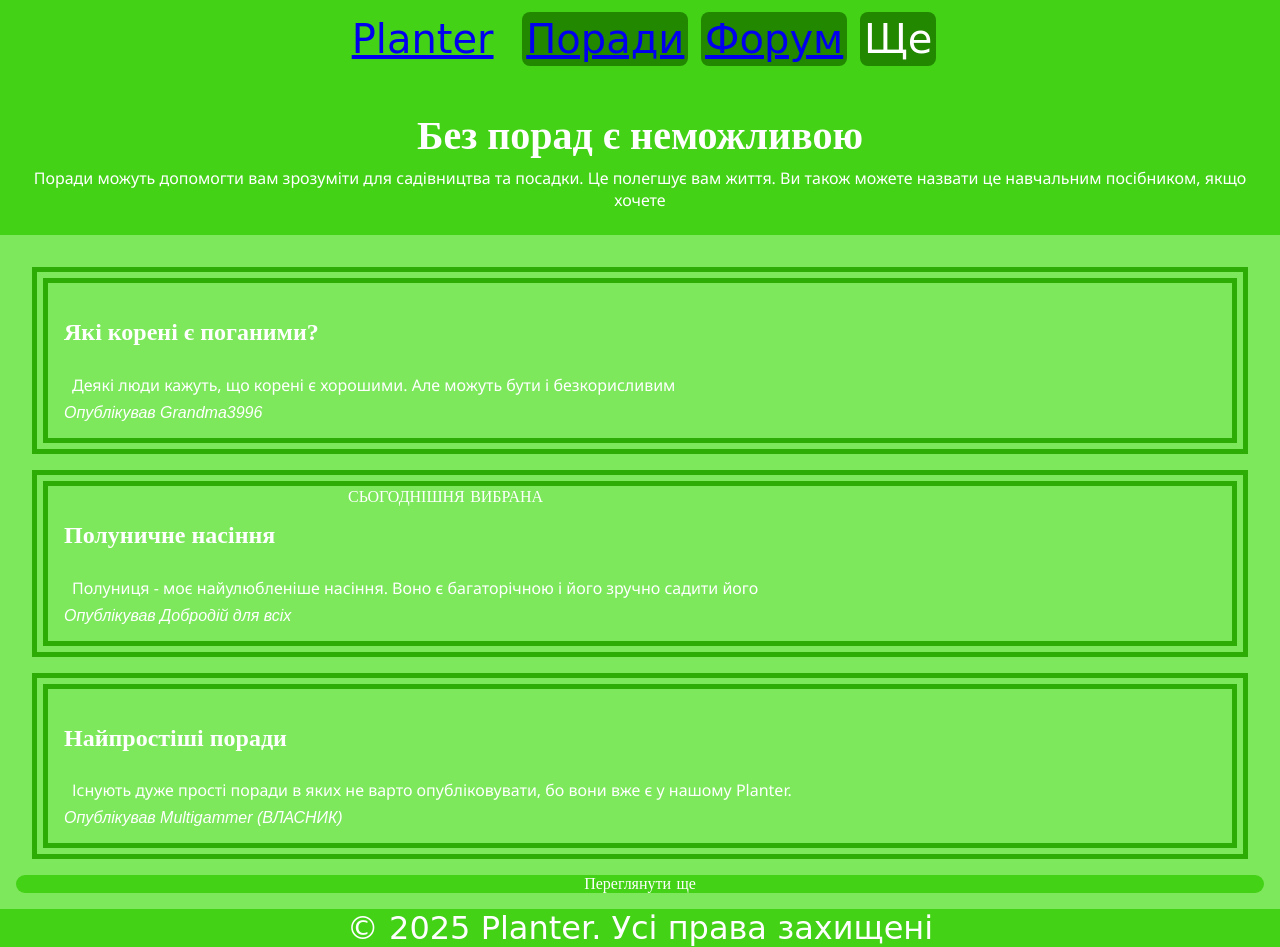
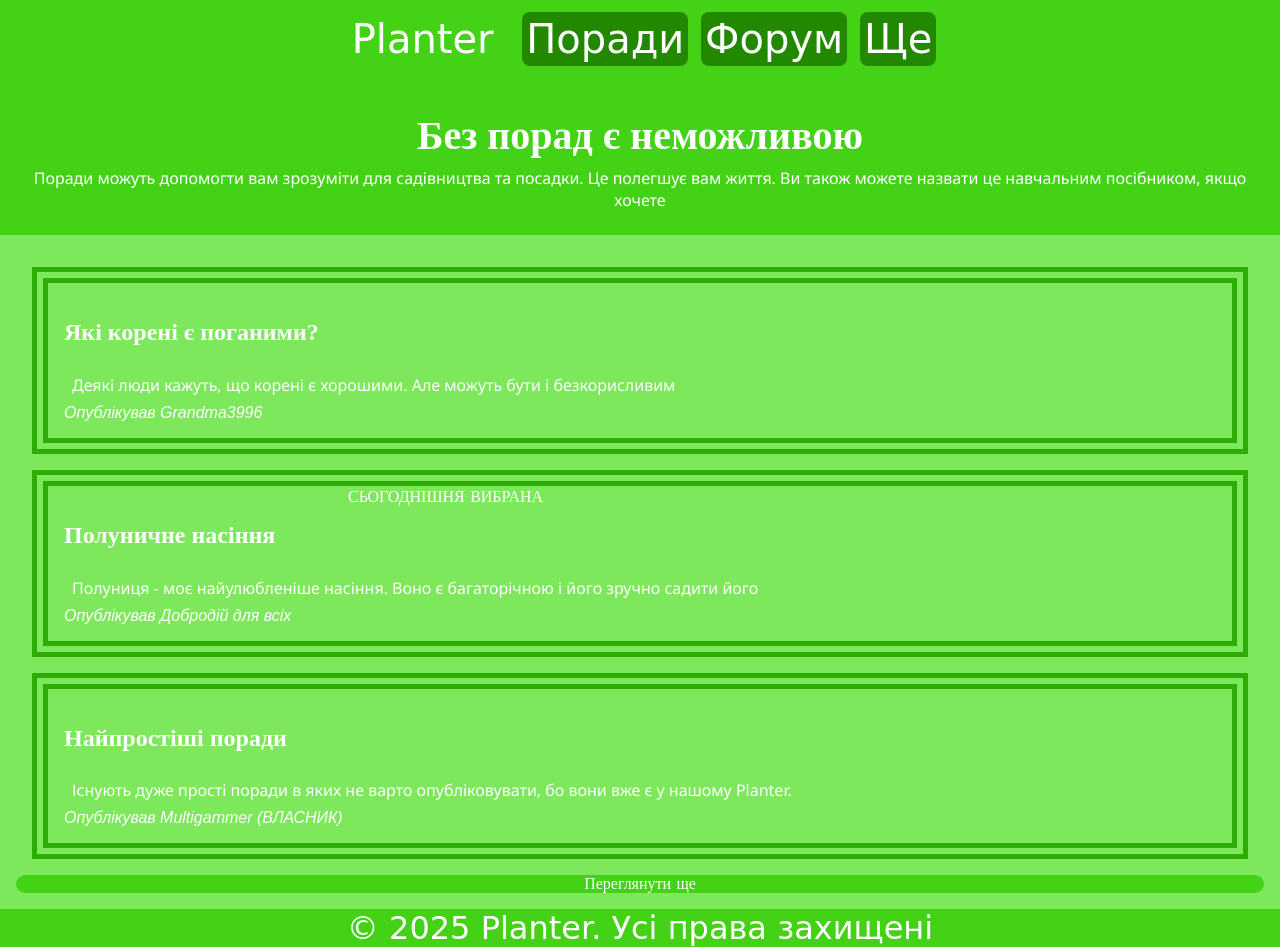
Before and after one commit to rudumisha/Oleksandr_PustovidkoPU, a plain HTML site: page index2.html in a window 1280 px wide. Drawn offline with Linux system fonts and the light colour scheme; a web font is replaced by a local one.

Commit message:
Update style2.css

```diff
--- a/style2.css
+++ b/style2.css
@@ -23,12 +23,16 @@ nav a {
 
 .logo {
     padding-right: 16px;
+    text-decoration: none;
+    color: white;
 }
 
 .webpage {
     background-color: #218800;
     border-radius: 8px;
     padding: 4px;
+    text-decoration: none;
+    color: white;
 }
 
 img {
```
